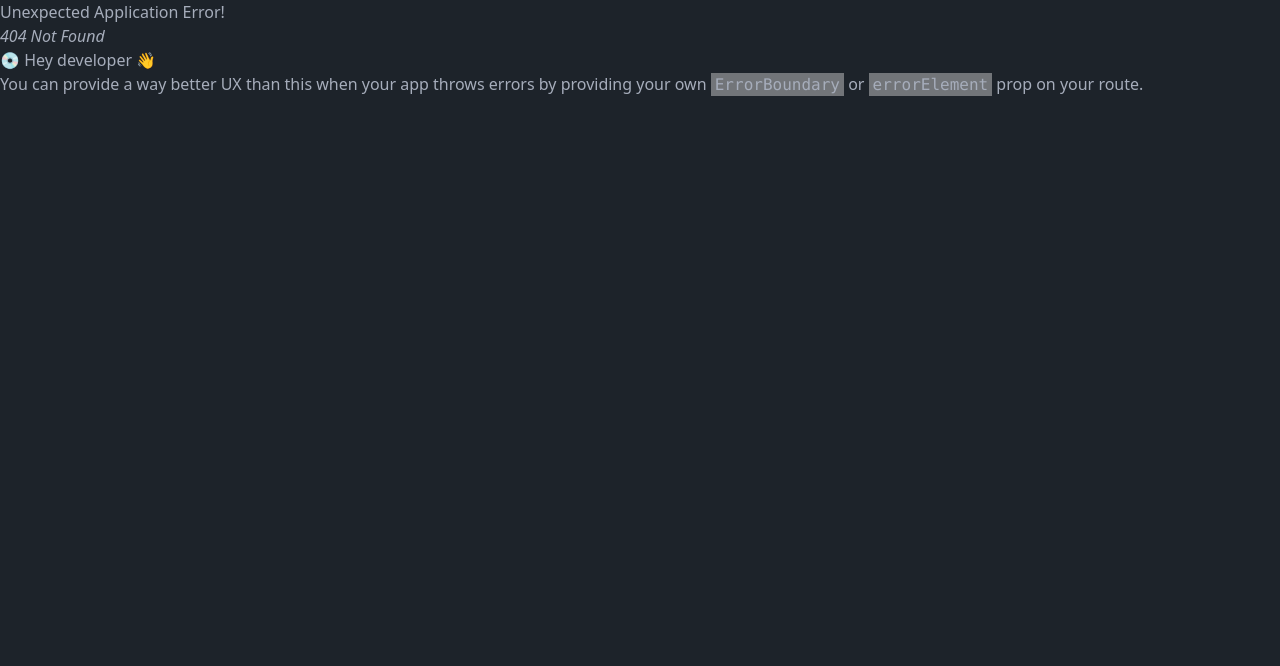
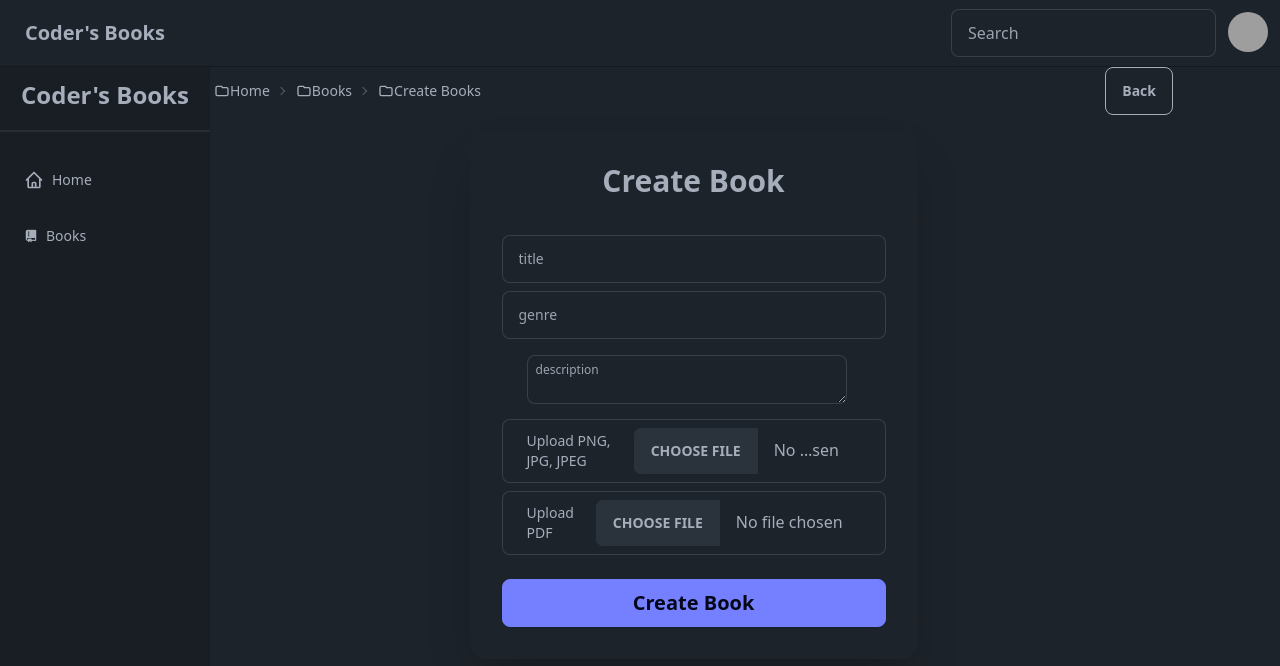
Before and after one commit to codewithahsanzahoor/reactjs-tailwind-daisyui-bookapiFrontend-1, a React (Vite) app: page /dashboard/books/create in a window 1280 px wide. Before the commit this address had no page. Shown: the top 666 px of the page. Built offline with nearby package versions, Linux system fonts and the light colour scheme; sample sign-in values are in the browser's storage; grey boxes are pictures that could not be loaded.

Commit message:
add create book page

```diff
--- a/src/layouts/DashboardLayout.tsx
+++ b/src/layouts/DashboardLayout.tsx
@@ -69,7 +69,7 @@ function DashboardLayout() {
 			{/* //! dashboard */}
 			<div id="dashboard" className="grid grid-cols-12 gap-1">
 				{/* //! sidebar */}
-				<div className="hidden sm:block sm:col-span-3  h-[calc(100vh-0.2rem)] bg-base-200 ">
+				<div className="hidden sm:block sm:col-span-2  h-[calc(100vh-0.2rem)] bg-base-200 ">
 					<h1 className="text-2xl font-bold text-center my-3">Coder's Books</h1>
 					<div className="divider my-0 mx-0"></div>
 					<ul className="menu bg-base-200 w-full gap-5 mt-[15px]">
--- a/src/pages/BooksPage.tsx
+++ b/src/pages/BooksPage.tsx
@@ -1,5 +1,66 @@
+import { useQuery } from "react-query";
+import TableComponent from "../components/TableComponent";
+import { getBooks } from "../http/api";
+import { Link } from "react-router-dom";
+
 function BooksPage() {
-	return <div>BooksPage</div>;
+	const { data } = useQuery({
+		queryKey: ["books"],
+		queryFn: getBooks,
+		// staleTime: 1000 * 60 * 60,
+	});
+
+	return (
+		<div id="books">
+			<div className="flex items-center justify-between">
+				<div className="breadcrumbs text-sm">
+					<ul>
+						<li>
+							<Link to="/dashboard/home">
+								<svg
+									xmlns="http://www.w3.org/2000/svg"
+									fill="none"
+									viewBox="0 0 24 24"
+									className="h-4 w-4 stroke-current"
+								>
+									<path
+										strokeLinecap="round"
+										strokeLinejoin="round"
+										strokeWidth="2"
+										d="M3 7v10a2 2 0 002 2h14a2 2 0 002-2V9a2 2 0 00-2-2h-6l-2-2H5a2 2 0 00-2 2z"
+									></path>
+								</svg>
+								Home
+							</Link>
+						</li>
+						<li>
+							<Link to="/dashboard/books">
+								<svg
+									xmlns="http://www.w3.org/2000/svg"
+									fill="none"
+									viewBox="0 0 24 24"
+									className="h-4 w-4 stroke-current"
+								>
+									<path
+										strokeLinecap="round"
+										strokeLinejoin="round"
+										strokeWidth="2"
+										d="M3 7v10a2 2 0 002 2h14a2 2 0 002-2V9a2 2 0 00-2-2h-6l-2-2H5a2 2 0 00-2 2z"
+									></path>
+								</svg>
+								Books
+							</Link>
+						</li>
+					</ul>
+				</div>
+				<Link to="/dashboard/books/create">
+					<button className="btn btn-outline">Create Book</button>
+				</Link>
+			</div>
+			{/* NOTE: if data is null then return empty array */}
+			<TableComponent data={data ?? []} />
+		</div>
+	);
 }
 
 export default BooksPage;
--- /dev/null
+++ b/src/pages/CreateBookPage.tsx
@@ -0,0 +1,203 @@
+import React from "react";
+import { useMutation } from "react-query";
+import { Link, useNavigate } from "react-router-dom";
+import { createBook } from "../http/api";
+
+function CreateBookPage() {
+	//? ref of the input field to get the data from user input of book data
+	const titleRef = React.useRef<HTMLInputElement>(null);
+	const descriptionRef = React.useRef<HTMLTextAreaElement>(null);
+	const genreRef = React.useRef<HTMLInputElement>(null);
+	const imageRef = React.useRef<HTMLInputElement>(null);
+	const pdfRef = React.useRef<HTMLInputElement>(null);
+
+	const Navigate = useNavigate();
+
+	const mutation = useMutation({
+		mutationFn: createBook, // Function to send data to backend
+		onSuccess: (data) => {
+			console.log("🚀 ~ CreateBookPage ~ data:", data);
+			Navigate("/dashboard/books");
+		},
+		onError: (error) => {
+			console.error("Error creating book:", error);
+			alert("Failed to create book. Please try again.");
+		},
+	});
+
+	const handleRegisterSubmit = () => {
+		if (
+			!titleRef.current?.value ||
+			!descriptionRef.current?.value ||
+			!genreRef.current?.value ||
+			!imageRef.current?.files?.[0] ||
+			!pdfRef.current?.files?.[0]
+		) {
+			return alert("Please enter all required book data, including files.");
+		}
+
+		// Prepare FormData for file upload
+		const formData = new FormData();
+		formData.append("title", titleRef.current.value);
+		formData.append("description", descriptionRef.current.value);
+		formData.append("genre", genreRef.current.value);
+		formData.append("coverImage", imageRef.current.files[0]);
+		formData.append("file", pdfRef.current.files[0]);
+
+		mutation.mutate(formData); // Trigger mutation with form data
+	};
+
+	return (
+		<div>
+			<div className="flex items-center justify-between">
+				<div className="breadcrumbs text-sm">
+					<ul>
+						<li>
+							<Link to="/dashboard/home">
+								<svg
+									xmlns="http://www.w3.org/2000/svg"
+									fill="none"
+									viewBox="0 0 24 24"
+									className="h-4 w-4 stroke-current"
+								>
+									<path
+										strokeLinecap="round"
+										strokeLinejoin="round"
+										strokeWidth="2"
+										d="M3 7v10a2 2 0 002 2h14a2 2 0 002-2V9a2 2 0 00-2-2h-6l-2-2H5a2 2 0 00-2 2z"
+									></path>
+								</svg>
+								Home
+							</Link>
+						</li>
+						<li>
+							<Link to="/dashboard/books">
+								<svg
+									xmlns="http://www.w3.org/2000/svg"
+									fill="none"
+									viewBox="0 0 24 24"
+									className="h-4 w-4 stroke-current"
+								>
+									<path
+										strokeLinecap="round"
+										strokeLinejoin="round"
+										strokeWidth="2"
+										d="M3 7v10a2 2 0 002 2h14a2 2 0 002-2V9a2 2 0 00-2-2h-6l-2-2H5a2 2 0 00-2 2z"
+									></path>
+								</svg>
+								Books
+							</Link>
+						</li>
+						<li>
+							<Link to="/dashboard/books/create">
+								<svg
+									xmlns="http://www.w3.org/2000/svg"
+									fill="none"
+									viewBox="0 0 24 24"
+									className="h-4 w-4 stroke-current"
+								>
+									<path
+										strokeLinecap="round"
+										strokeLinejoin="round"
+										strokeWidth="2"
+										d="M3 7v10a2 2 0 002 2h14a2 2 0 002-2V9a2 2 0 00-2-2h-6l-2-2H5a2 2 0 00-2 2z"
+									></path>
+								</svg>
+								Create Books
+							</Link>
+						</li>
+					</ul>
+				</div>
+				<Link to="/dashboard/books">
+					<button className="btn btn-outline">Back</button>
+				</Link>
+			</div>
+			<section>
+				<div className="hero-content flex-col lg:flex-row-reverse">
+					<div className="card bg-base-100 w-full max-w-md shrink-0 shadow-2xl">
+						<form className="card-body">
+							<h1 className="text-3xl font-bold text-center pb-7">
+								Create Book
+							</h1>
+							<label className="input input-bordered input-md flex items-center gap-2">
+								<input
+									type="text"
+									className="grow"
+									placeholder="title"
+									defaultValue={""}
+									ref={titleRef}
+								/>
+							</label>
+							<label className="input input-bordered input-md flex items-center gap-2">
+								<input
+									type="text"
+									className="grow"
+									placeholder="genre"
+									defaultValue={""}
+									ref={genreRef}
+								/>
+							</label>
+
+							<label className="input input-lg flex items-center gap-2">
+								<textarea
+									className="textarea textarea-bordered textarea-xs w-full max-w-xs"
+									placeholder="description"
+									defaultValue={""}
+									ref={descriptionRef}
+								></textarea>
+							</label>
+
+							<label className="input input-lg flex items-center gap-2 w-full input-bordered">
+								<span className="text-sm">Upload PNG, JPG, JPEG</span>
+								<input
+									type="file"
+									accept=".png, .jpg, .jpeg"
+									className="file-input w-full max-w-xs"
+									defaultValue={""}
+									ref={imageRef}
+								/>
+							</label>
+
+							<label className="input input-lg flex items-center gap-2 w-full input-bordered">
+								<span className="text-sm">Upload PDF</span>
+								<input
+									type="file"
+									accept=".pdf"
+									className="file-input w-full max-w-xs"
+									defaultValue={""}
+									ref={pdfRef}
+								/>
+							</label>
+
+							{mutation.isError && (
+								<p className="text-red-600 text-center my-3">
+									"something went wrong in creating book please try again"
+								</p>
+							)}
+							<button
+								className={
+									mutation.isLoading
+										? "btn-disabled btn btn-primary mt-4 font-semibold text-xl"
+										: "btn btn-primary mt-4 font-semibold text-xl"
+								}
+								onClick={(e) => {
+									e.preventDefault();
+									handleRegisterSubmit();
+								}}
+							>
+								{mutation.isLoading && (
+									<span>
+										<i className="ri-loader-4-fill animate-spin"></i>
+									</span>
+								)}{" "}
+								Create Book
+							</button>
+						</form>
+					</div>
+				</div>
+			</section>
+		</div>
+	);
+}
+
+export default CreateBookPage;
--- /dev/null
+++ b/src/pages/HomePage.tsx
@@ -0,0 +1,5 @@
+function HomePage() {
+	return <div>HomePage</div>;
+}
+
+export default HomePage;
--- a/src/pages/RegisterPage.tsx
+++ b/src/pages/RegisterPage.tsx
@@ -16,7 +16,7 @@ function RegisterPage() {
 		mutationFn: register,
 		onSuccess: (data) => {
 			// console.log("data", data);
-			console.log("login successfully", data);
+			// console.log("login successfully", data);
 			localStorage.setItem("token", data.token);
 			Navigate("/dashboard/home");
 		},
--- a/src/pages/TablePage.tsx
+++ /dev/null
@@ -1,78 +0,0 @@
-function TablePage() {
-	return (
-		<div id="tableforinfo">
-			<div className="overflow-x-auto">
-				<table className="table">
-					{/* head */}
-					<thead>
-						<tr>
-							<th>
-								<label>
-									<input type="checkbox" className="checkbox" />
-								</label>
-							</th>
-							<th>Author Name</th>
-							<th>Book Name</th>
-							<th>Actions</th>
-							<th></th>
-						</tr>
-					</thead>
-					<tbody>
-						{/* row 1 */}
-						<tr>
-							<th>
-								<label>
-									<input type="checkbox" className="checkbox" />
-								</label>
-							</th>
-							<td>
-								<div className="flex items-center gap-3">
-									<div className="avatar">
-										<div className="mask mask-squircle h-12 w-12">
-											<img
-												src="https://img.daisyui.com/images/profile/demo/2@94.webp"
-												alt="Avatar Tailwind CSS Component"
-											/>
-										</div>
-									</div>
-									<div>
-										<div className="font-bold">Hart Hagerty</div>
-										<div className="text-sm opacity-50">United States</div>
-									</div>
-								</div>
-							</td>
-							<td>
-								Zemlak, Daniel and Leannon
-								<br />
-								<span className="badge badge-ghost badge-sm">
-									Desktop Support Technician
-								</span>
-							</td>
-							<td>
-								<div className="flex gap-2 flex-wrap">
-									<button className="btn btn-outline btn-success">Edit</button>{" "}
-									<button className="btn btn-outline btn-error">Delete</button>
-								</div>
-							</td>
-							<th>
-								<button className="btn btn-ghost btn-xs">details</button>
-							</th>
-						</tr>
-					</tbody>
-					{/* foot */}
-					<tfoot>
-						<tr>
-							<th></th>
-							<th>Author Name</th>
-							<th>Book Name</th>
-							<th>Actions</th>
-							<th></th>
-						</tr>
-					</tfoot>
-				</table>
-			</div>
-		</div>
-	);
-}
-
-export default TablePage;
```
Also changed, not shown: src/router.tsx (+7 -2 lines), src/types.ts (added, +16 -0 lines).
